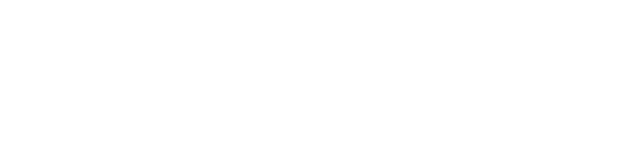
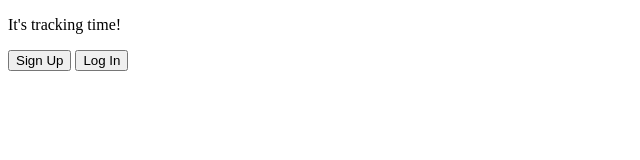
Before and after one commit to ZacharyQuizon/FinalProject, a website: page Project/Client/index.html in a window 1280 px wide. Shown: the whole page, without its empty margins (0-640 px from the left). Drawn offline with Linux system fonts and the light colour scheme.

Commit message:
changes ig?

```diff
--- a/Project/Client/index.html
+++ b/Project/Client/index.html
@@ -7,8 +7,9 @@
     </head>
     <title>Personal Expense Tracker</title>
     <body>
-
-
+        <p>It's tracking time!</p>
+        <button>Sign Up</button>
+        <button>Log In</button>
 
 
         <script type="module" src="script.js"></script>
```
Also changed, not shown: README.md.
